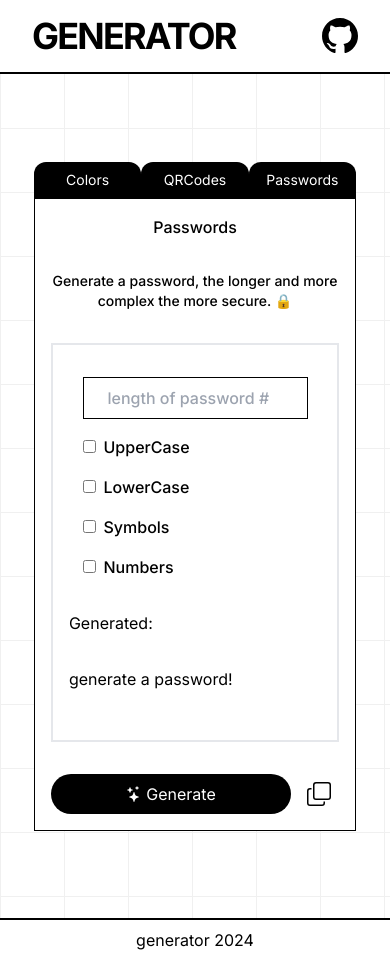
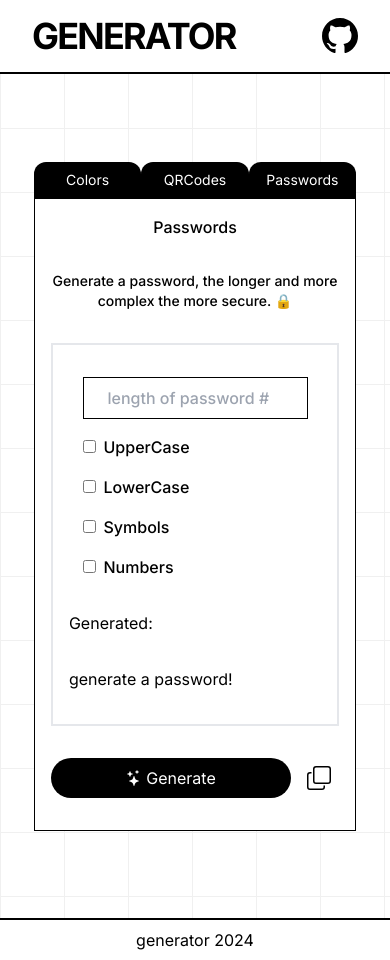
Before and after one commit to joeMacaraig/generator, a Next.js app: page / in a window 390 px wide. Both pictures are taken after a click on the button "Passwords". Built offline with nearby package versions, Linux system fonts and the light colour scheme.

Commit message:
fixed files
needs to be responsive

```diff
--- a/src/components/passwords.tsx
+++ b/src/components/passwords.tsx
@@ -116,7 +116,7 @@ export const Passwords = () => {
           {password ? password : "generate a password!"}
         </p>
       </div>
-      <div className="w-full flex gap-2 items-center">
+      <div className="w-full flex gap-2 items-center pb-4">
         <button
           className="px-6 py-2 bg-black text-white flex items-center justify-center gap-1 rounded-full w-full group duration-400 hover:bg-zinc-800"
           onClick={generatePassword}
```
